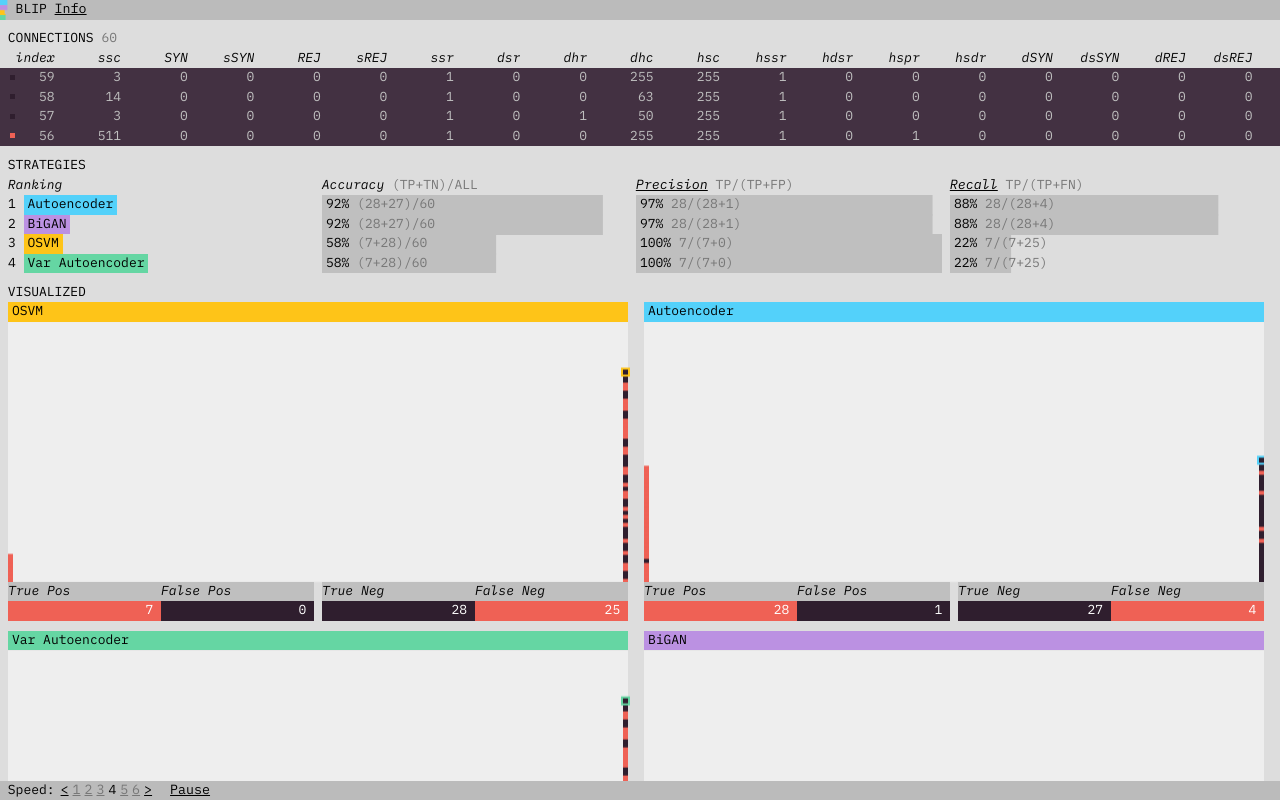
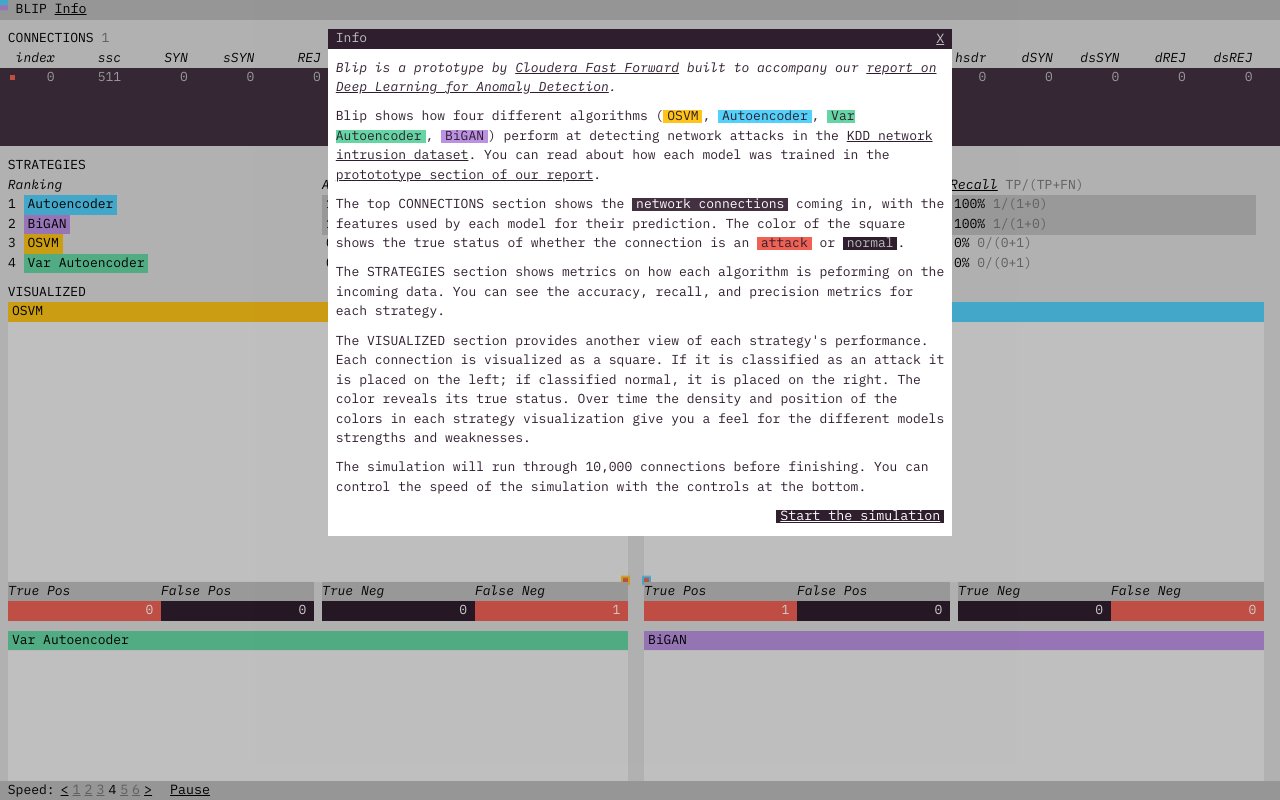
Before and after one commit to fastforwardlabs/ff12-frontend, a Next.js app: page / in a window 1280 px wide. Shown: the top 800 px of the page. Built offline with nearby package versions, Linux system fonts and the light colour scheme.

Commit message:
turn info back on

```diff
--- a/pages/index.js
+++ b/pages/index.js
@@ -77,7 +77,7 @@
   let [speed, setSpeed] = useState(3)
   let [initSpeed, setInitSpeed] = useState(false)
   let [pause, setPause] = useState(false)
-  let [info, setInfo] = useState(false)
+  let [info, setInfo] = useState(true)
   let [sort, setSort] = useState(0)
   let [finish, setFinish] = useState(false)
 
```
Also changed, not shown: 2 other files (tests, documents, lock files or other folders).
